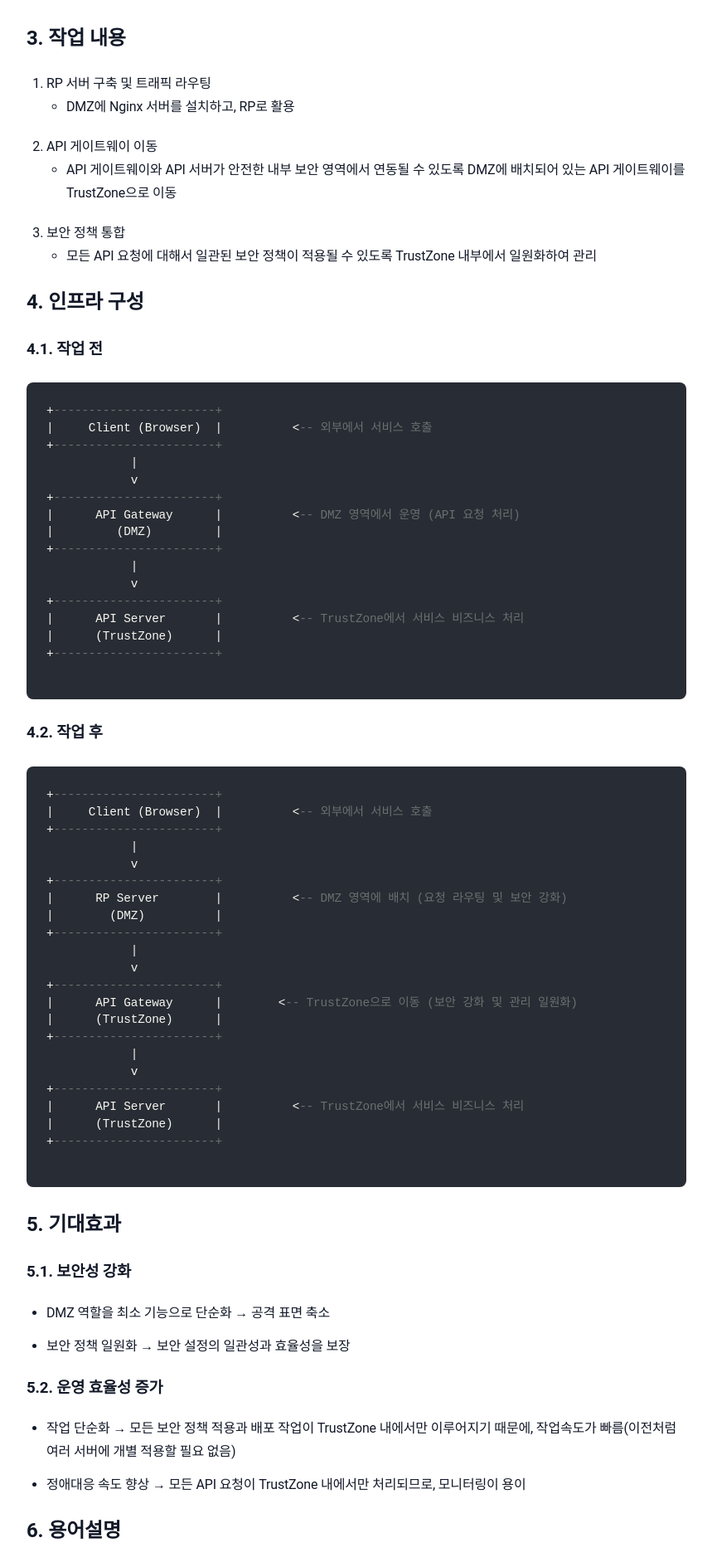
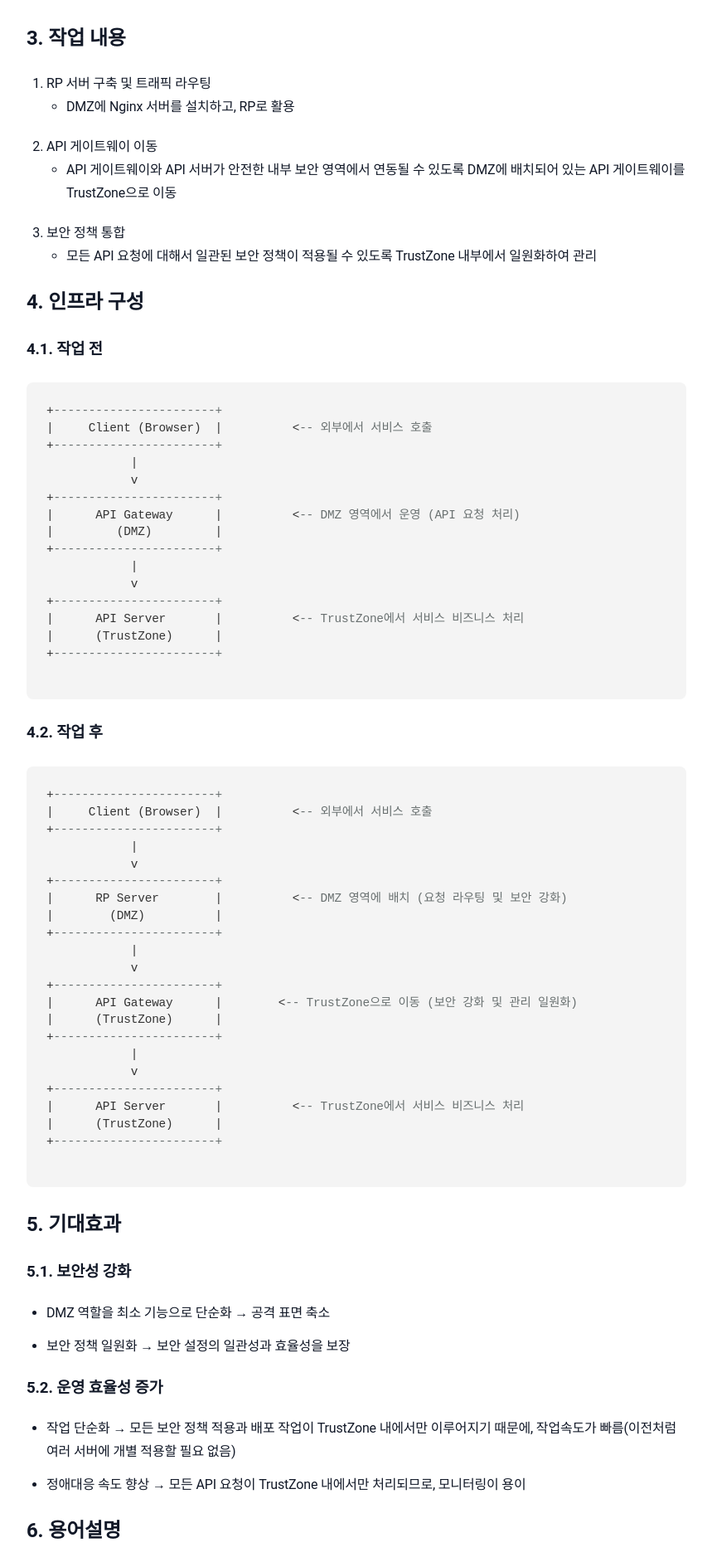
Before and after one commit to sanghoon-lee/sanghoon-lee.github.io, a Jekyll site: the page built from _posts/2025-11-29-rp.md, in a window 1280 px wide. Shown: the part 1109-2998 px from the top of the page at 83% size, without its empty margins (210-1069 px from the left). Built offline with Jekyll 4.4.1, drawn with Linux system fonts in a browser that asks for light colours; nearby versions of some CDN libraries; comment, search, counter and statistics services are not loaded.

Commit message:
스타일 수정

```diff
--- a/assets/main.scss
+++ b/assets/main.scss
@@ -192,8 +192,8 @@ pre {
 /* 화이트 모드일 때 코드 블록 스타일 */
 @media (prefers-color-scheme: light) {
   pre {
-    background-color: #282c34 !important;  /* 어두운 회색 배경 */
-    color: #f8f8f2 !important;             /* 밝은 글씨 색상 */
+    background-color: #f4f4f4 !important;  /* 밝은 배경 (화이트 모드) */
+    color: #333 !important;                 /* 어두운 글씨 색상 */
   }
 
   /* 코드 하이라이팅 영역 */
@@ -205,8 +205,8 @@ pre {
   }
 
   pre .language-javascript {
-    background-color: transparent !important;
-    color: #f8f8f2 !important;
+    background-color: #e3f2fd !important;  /* 연한 파란색 배경 */
+    color: #00796b !important;              /* 어두운 색상 글씨 */
   }
 }
 
```
